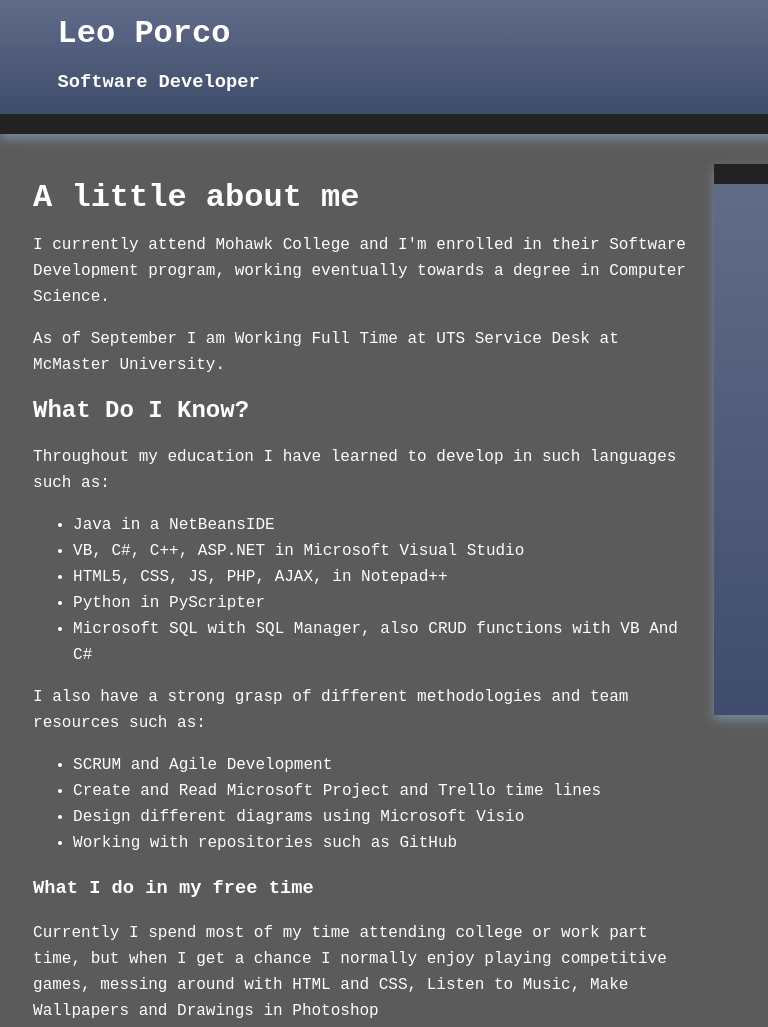
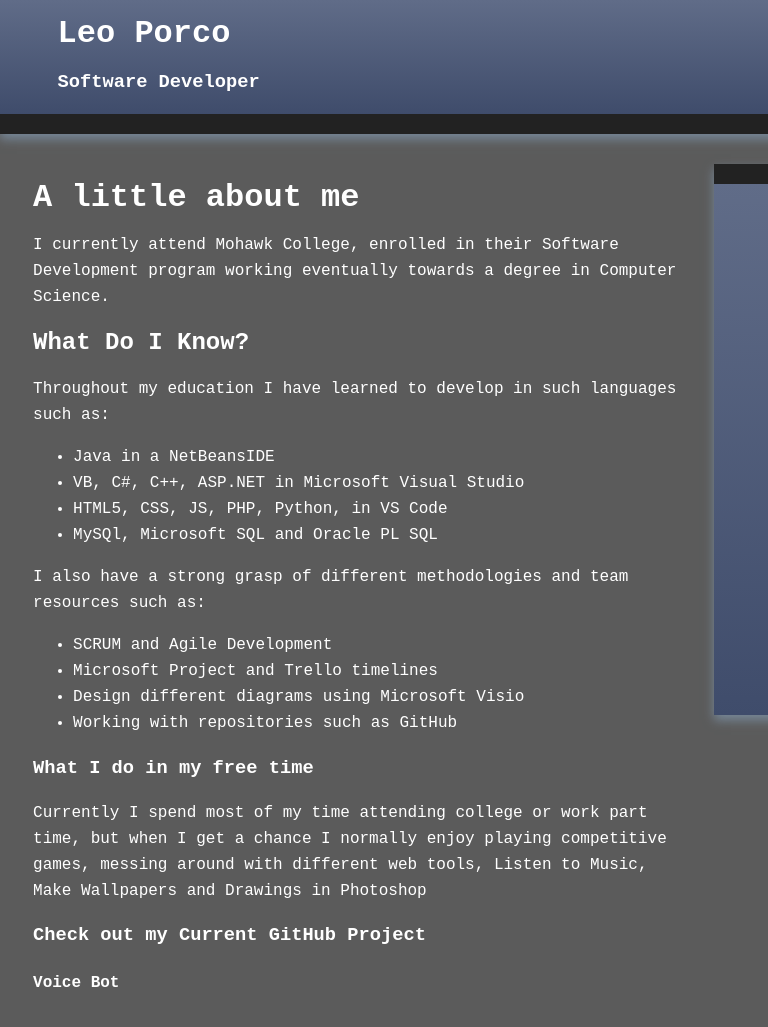
Before and after one commit to leoporco/leoporco.github.io, a plain HTML site: page index.html in a window 1280 px wide. Shown: the top 1027 px of the page, 0-768 px from the left. Drawn offline with nearby package versions, Linux system fonts and the light colour scheme; grey boxes are pictures that could not be loaded.

Commit message:
Updated information

```diff
--- a/index.html
+++ b/index.html
@@ -38,8 +38,7 @@
                 <article>
                     <header>
                         <h1>A little about me</h1>
-                        <p>I currently attend Mohawk College and I'm enrolled in their Software Development program, working eventually towards a degree in Computer Science.</p>
-                        <p>As of September I am Working Full Time at UTS Service Desk at McMaster University.</p>
+                        <p>I currently attend Mohawk College, enrolled in their Software Development program working eventually towards a degree in Computer Science.</p>
                     </header>
                     <section>
                         <h2>What Do I Know?</h2>
@@ -47,22 +46,21 @@
                         <ul>
                             <li>Java in a NetBeansIDE</li>
                             <li>VB, C#, C++, ASP.NET in Microsoft Visual Studio</li>
-                            <li>HTML5, CSS, JS, PHP, AJAX, in Notepad++</li>
-                            <li>Python in PyScripter</li>
-                            <li>Microsoft SQL with SQL Manager, also CRUD functions with VB And C#
+                            <li>HTML5, CSS, JS, PHP, Python, in VS Code</li>
+                            <li>MySQl, Microsoft SQL and Oracle PL SQL</li>
 
                         </ul>
                         <p>I also have a strong grasp of different methodologies and team resources such as:
                         <ul>
                             <li>SCRUM and Agile Development</li>
-                            <li>Create and Read Microsoft Project and Trello time lines</li>
+                            <li>Microsoft Project and Trello timelines</li>
                             <li>Design different diagrams using Microsoft Visio</li>
                             <li>Working with repositories such as GitHub</li>
                         </ul>
                     </section>
                     <section>
                         <h3>What I do in my free time</h3>
-                        <p> Currently I spend most of my time attending college or work part time, but when I get a chance I normally enjoy playing competitive games, messing around with HTML and CSS, Listen to Music, Make Wallpapers and Drawings in Photoshop</p>
+                        <p> Currently I spend most of my time attending college or work part time, but when I get a chance I normally enjoy playing competitive games, messing around with different web tools, Listen to Music, Make Wallpapers and Drawings in Photoshop</p>
                     </section>
                     <section>
                         <h3>Check out my Current GitHub Project</h3>
@@ -89,7 +87,7 @@
                     <p>Email: <a href= "mailto:leo.porco@mohawkcollege.ca">leo.porco@mohawkcollege.ca</a></p>
                     <p>GitHub: <a href ="https://github.com/leoporco">https://github.com/leoporco</a></p>
                     <p>LinkedIn: <a href ="https://ca.linkedin.com/in/léo-porco-723033134">https://ca.linkedin.com/in/léo-porco-723033134</a></p>
-                    <img src="https://media.licdn.com/media/AAEAAQAAAAAAAAvJAAAAJDBkNGIwN2U1LTNmNzItNGJkMS04ZDdiLTY4ZTVlMTA1OTE3Yg.jpg" height = "250px" width="250px" style="border:2px solid #C0BDFE">
+                    <img src="https://media.licdn.com/dms/image/C4D03AQFRDpzzLtY4Kw/profile-displayphoto-shrink_200_200/0?e=1528927200&v=beta&t=Y269I3xsQ-3Y4ClXZBdv114TftSAsHul7KGKbAEAVTE" height = "250px" width="250px" style="border:2px solid #C0BDFE">
 
                 </aside>
 
```
